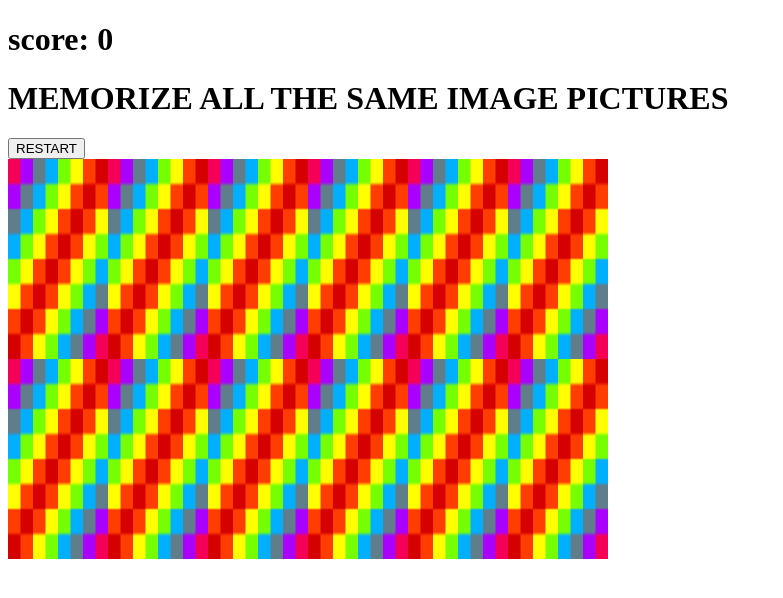
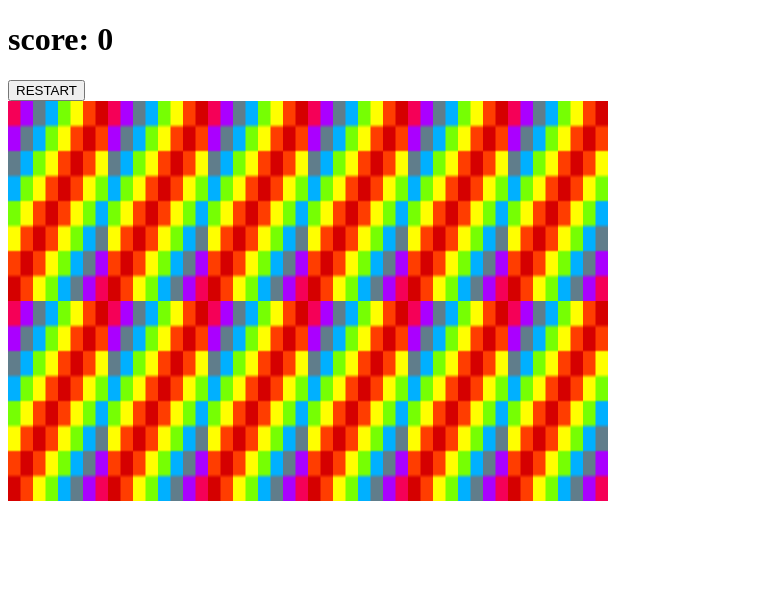
Before and after one commit to jareenn97197/MemoryGame, a plain HTML site: page index.html in a window 1280 px wide. Shown: the whole page, without its empty margins (0-783 px from the left). Drawn offline with Linux system fonts and the light colour scheme.

Commit message:
Update index.html

```diff
--- a/index.html
+++ b/index.html
@@ -10,7 +10,7 @@
 <body>
 
         <h1> score: <span id="result"></span></h1>
-       <span><h1>MEMORIZE ALL THE SAME IMAGE PICTURES</h1> </span>
+
        <button type=button id="button">RESTART</button>
         <div class="grid"></div>
         <script src="./index.js"></script>
```
